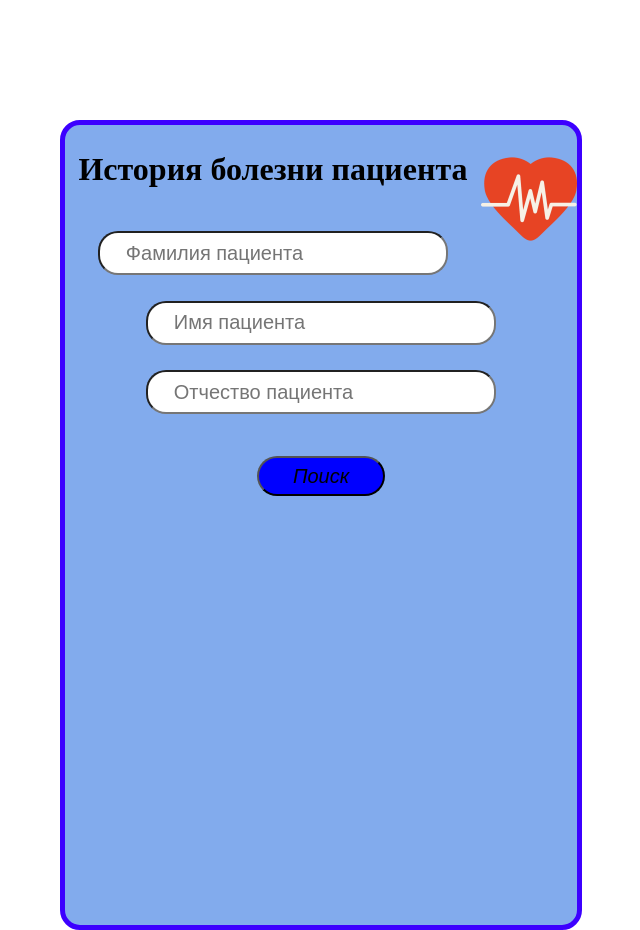
After one commit to dnfive/medpy, a Flask app: page /search in a window 1280 px wide. The commit adds this page. Shown: the whole page, without its empty margins (319-959 px from the left). Run offline with Flask 2, Linux system fonts and the light colour scheme.

Commit message:
Added Search History window

```diff
--- a/db.py
+++ b/db.py
@@ -374,33 +374,63 @@ def GetMedID():
         if (db_connect):
             db_connect.close()
 
-def GetCardInfo(id):
-    try:
-        db_connect = sqlite3.connect(NAME_BASE)
-        cursor = db_connect.cursor()
-        db_query = ''' SELECT * FROM medcards
-                    WHERE ID = ?
-        '''
-        cursor.execute(db_query, [(id)])
-        info = cursor.fetchall()
-        if len(info) != 0:
-            CardInfo = {
-                'ID': id,
-                'created_date': str(info[0][1]),
-                'first_name': str(info[0][2]),
-                'second_name': str(info[0][3]),
-                'third_name': str(info[0][4]),
-                'birthdate': str(info[0][5]),
-                'history': str(info[0][6])
-            }
-            return CardInfo
-        else:
-            return False
-    except sqlite3.Error as error:
-        print("Ошибка при загрузке аккаунта SQLite: ", error)
-    finally:
-        if (db_connect):
-            db_connect.close()
+def GetCardInfo(id=None, first_name=None, second_name=None, third_name=None):
+    if id is not None and first_name is None and second_name is None and third_name is None:
+        try:
+            db_connect = sqlite3.connect(NAME_BASE)
+            cursor = db_connect.cursor()
+            db_query = ''' SELECT * FROM medcards
+                        WHERE ID = ?
+            '''
+            cursor.execute(db_query, [(id)])
+            info = cursor.fetchall()
+            if len(info) != 0:
+                CardInfo = {
+                    'ID': id,
+                    'created_date': str(info[0][1]),
+                    'first_name': str(info[0][2]),
+                    'second_name': str(info[0][3]),
+                    'third_name': str(info[0][4]),
+                    'birthdate': str(info[0][5]),
+                    'history': str(info[0][6])
+                }
+                return CardInfo
+            else:
+                return False
+        except sqlite3.Error as error:
+            print("Ошибка при загрузке медкарты SQLite: ", error)
+        finally:
+            if (db_connect):
+                db_connect.close()
+    if id is None and first_name is not None and second_name is not None and third_name is not None:
+        try:
+            db_connect = sqlite3.connect(NAME_BASE)
+            cursor = db_connect.cursor()
+            db_query = ''' SELECT * FROM medcards
+                        WHERE first_name = ? and second_name = ? and third_name = ?
+            '''
+            cursor.execute(db_query, [first_name, second_name, third_name])
+            info = cursor.fetchone()
+            print("[DEBUG] " + str(info))
+            if info != None:
+                CardInfo = {
+                    'ID': id,
+                    'created_date': str(info[1]),
+                    'first_name': str(info[2]),
+                    'second_name': str(info[3]),
+                    'third_name': str(info[4]),
+                    'birthdate': str(info[5]),
+                    'history': str(info[6])
+                }
+                return CardInfo
+            else:
+                return False
+        except sqlite3.Error as error:
+            print("Ошибка при загрузке медкарты SQLite: ", error)
+        finally:
+            if (db_connect):
+                db_connect.close()
+
 
 def main():
     #CreateSystemBase()
--- a/main.py
+++ b/main.py
@@ -128,7 +128,7 @@ def create():
             'second_name': second_name,
             'third_name': third_name,
             'birthdate': birthdate,
-            'history': ""
+            'history': "Пусто"
         }
         account = GetAccountInfo(None, ID_user)
         print(account)
@@ -136,12 +136,6 @@ def create():
         print("Медкарта добавлена пользователю - " + str(account[0][3]) + ". ID медкарты - " + str(medcard_id))
         CreateMedCard(CardInfo)
         message = "Медкарта успешно создана!"
-        #str(CardInfo['created_date']),
-            #str(CardInfo['first_name']),
-            #str(CardInfo['second_name']),
-            #str(CardInfo['third_name']),
-            #str(CardInfo['birthdate']),
-            #str(CardInfo['history']))
         return render_template("create.html", message=message,
                                             first_name=first_name,
                                             second_name=second_name,
@@ -150,5 +144,39 @@ def create():
                                             id_user=ID_user)
     return render_template("create.html", message=message)
 
+@app.route("/search", methods=['post', 'get'])
+def search():
+    message = ""
+    history = ""
+    first_name = ""
+    second_name = ""
+    third_name = ""
+    if request.method == "POST":
+        first_name = request.form.get("first_name")
+        second_name = request.form.get("second_name")
+        third_name = request.form.get("third_name")
+        if len(second_name) == 0:
+            message = 'Введите фамилию пациента!'
+            return render_template("search.html", message=message, history=history)
+        elif len(first_name) == 0:
+            message = 'Введите имя пациента!'
+            return render_template("search.html", message=message, history=history)
+        elif len(third_name) == 0:
+            message = 'Введите отчество пациента!'
+            return render_template("search.html", message=message, history=history)
+
+        CardInfo = GetCardInfo(None, str(first_name), str(second_name), str(third_name))
+        print(CardInfo)
+        if CardInfo == False:
+            message = 'Медкарта не найдена!'
+        else:
+            history = str(CardInfo['history'])
+
+    return render_template("search.html", message=message,
+                                            history=history,
+                                            first_name=first_name,
+                                            second_name=second_name,
+                                            third_name=third_name)
+
 if __name__ == "__main__":
     app.run(debug=True)
--- /dev/null
+++ b/static/css/search.css
@@ -0,0 +1,65 @@
+*{
+    margin: 0;
+    padding: 0;
+}
+
+body{
+    width: 100vw;
+}
+
+.box1{
+    display: block;
+    border:5px solid rgb(60, 0, 255) ;
+    border-radius: 20px;
+    height: 100vh;
+    width: 40vw;
+    margin: 0 auto;
+    text-align: center;
+    margin-top: 15vh;
+    min-width: 360px;
+    background-color: #82ABED;}
+
+.img1{
+    float: right;
+    padding-top: 5%;
+}
+
+.h{
+    margin-top: 5%;
+}
+
+.surname{
+        margin-top: 5%;
+        width: 25vw;
+        height: 5vh;
+        border-radius:20px;
+        min-width: 70px;
+        font-size:20px;
+        padding-left:5% ;
+}
+
+.button{
+    width: 10vw;
+    height: 5vh;
+    border-radius:20px;
+    min-width: 70px;
+    font-size: 20px;
+    font-style: oblique;
+    background-color:blue;
+    margin-top: 3vh;
+}
+
+.text{
+    display: block;
+    margin: 0 auto;
+    width: 60vh;
+    height: 16vw;
+    overflow: auto;
+    min-height: 130px;
+    font-family: 'Courier New', Courier, monospace;
+    font-size:20px;
+}
+
+.box3{
+    margin-top: 3vh;
+}
--- a/templates/nav.html
+++ b/templates/nav.html
@@ -16,7 +16,7 @@
         <h1 class="h">Навигация по базе данных</h1>
         <input class="create" type="button" onclick="window.location.href='/create'" value="Создать медицинскую карту">
         <br>
-        <input class="history" type="button" onclick="window.location.href='/'" value="История болезней">
+        <input class="history" type="button" onclick="window.location.href='/search'" value="История болезней">
         <br>
         <input class="text" type="button" onclick="window.location.href='/'" value="Добавить данные пациента">
         <br>
--- /dev/null
+++ b/templates/search.html
@@ -0,0 +1,37 @@
+<!DOCTYPE html>
+<html lang="en">
+<head>
+    <meta charset="UTF-8">
+    <meta http-equiv="X-UA-Compatible" content="IE=edge">
+    <meta name="viewport" content="width=device-width, initial-scale=1.0">
+    <link rel="stylesheet" href="{{ url_for('static', filename='css/search.css') }}">
+    <title>Document</title>
+</head>
+<body>
+    <div class="box1">
+        <img class="img1" src="{{ url_for('static', filename='img1.png') }}" alt="">
+        <h1 class="h">История болезни пациента</h1>
+
+    <form class="box2" action="/search" method="post">
+        <br>
+        <input type="text" placeholder="Фамилия пациента" value="{% if second_name %}{{ second_name }}{% endif %}" name="second_name" class="surname">
+        <br>
+        <input type="text" placeholder="Имя пациента" value="{% if first_name %}{{ first_name }}{% endif %}" name="first_name"  class="surname">
+        <br>
+        <input type="text" placeholder="Отчество пациента" value="{% if third_name %}{{ third_name }}{% endif %}" name="third_name" class="surname">
+        <br>
+        <br>
+        {% if message %}
+        <h6>{{ message }}</h6>
+        {% endif %}
+        <button type="submit" class="button">Поиск</button>
+
+        <div class="box3">
+            <p class="text">{% if history %}{{ history }}{% endif %}</p>
+        </div>
+    </form>
+
+
+</div>
+</body>
+</html>
```
Also changed, not shown: system.db.
